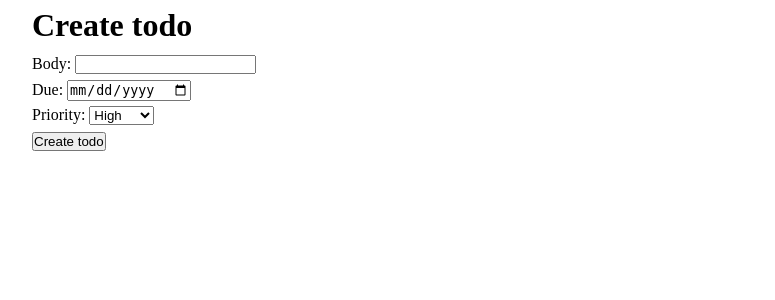
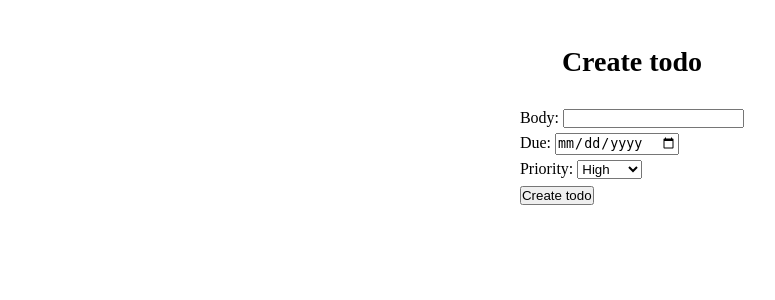
Before and after one commit to menep/php-todos, a PHP site: page /todos/create in a window 1280 px wide. Shown: the part 40-340 px from the top of the page, without its empty margins (8-783 px from the left). Run offline with PHP 8.4, Linux system fonts and the light colour scheme.

Commit message:
create.todos: update layout

```diff
--- a/resources/views/todos/create.todos.php
+++ b/resources/views/todos/create.todos.php
@@ -1,4 +1,6 @@
-<h1>Create todo</h1>
+<main class="flex-container flex-column flex-align-center margin-top-lg">
+  <h1 class="font-md">Create todo</h1>
+  <section class="margin-top-md">
     <form action="/todos/create" method="POST">
       <label>Body: <input type="text" name="body" /></label>
       <br>
@@ -23,4 +25,7 @@
     <?php elseif ($_SESSION['error']) : ?>
     <p style="color: red;">There was an issue creating your todo</p>
     <?php endif; ?>
-<?php endif;
+    <?php endif;?>
+  </section>
+
+</main>
```
Lines whose indentation alone changed are shown as unchanged.
